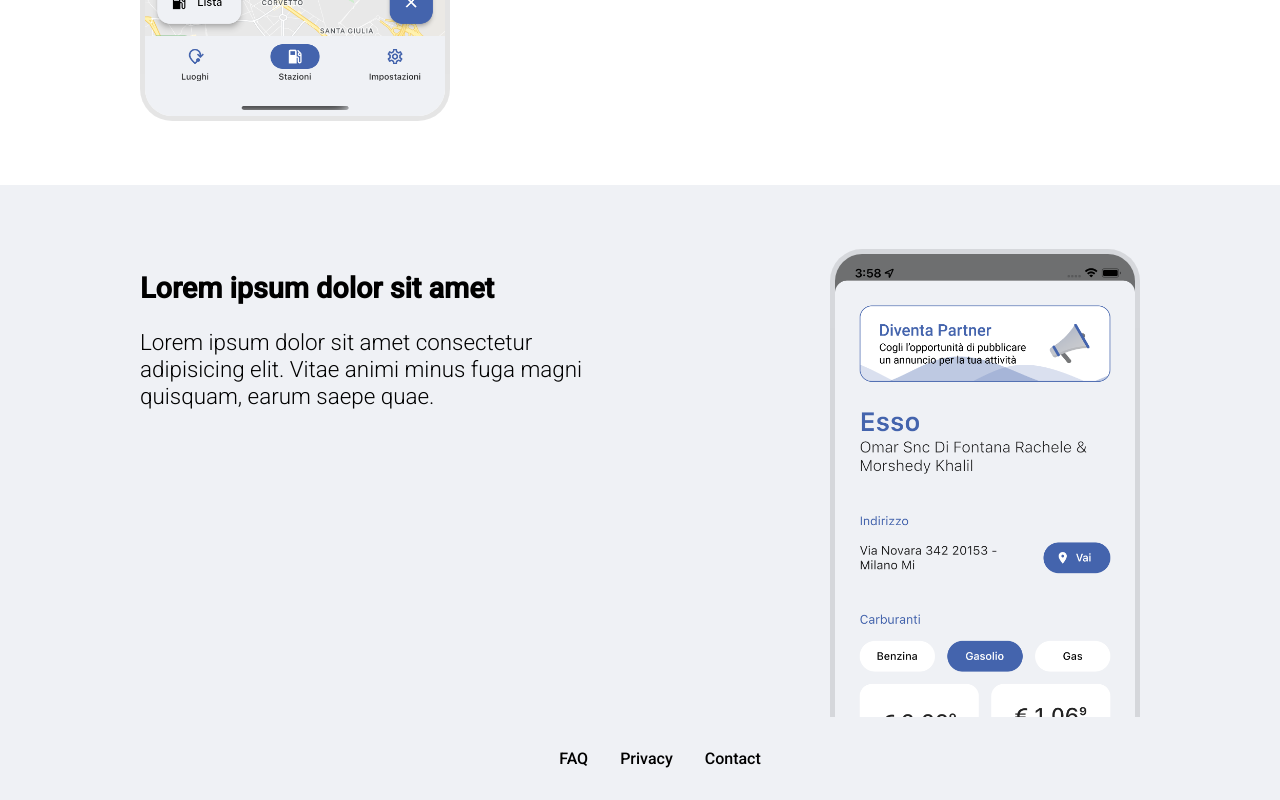
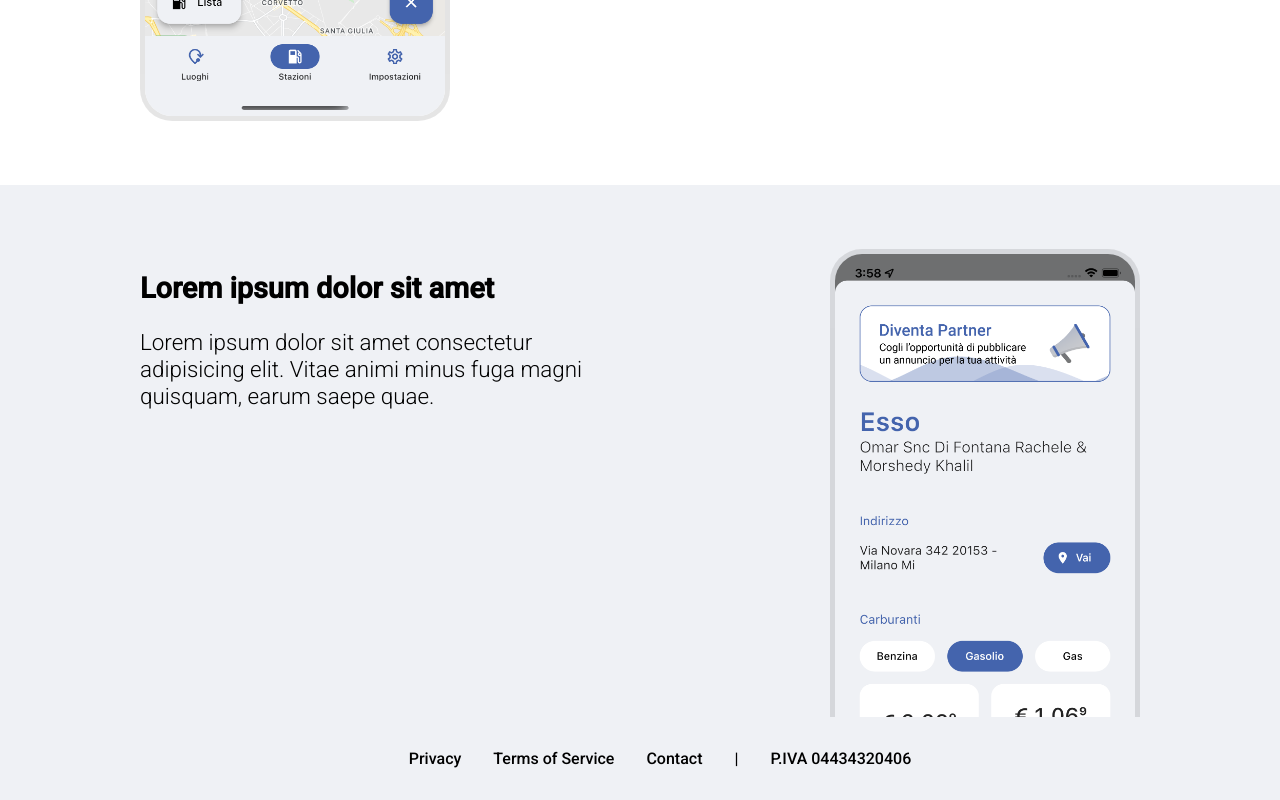
Before and after one commit to ferrohd/benziina-website, a plain HTML site: page index.html in a window 1280 px wide. Shown: the part 943-1743 px from the top of the page. Drawn offline with Linux system fonts and the light colour scheme.

Commit message:
add p.iva

```diff
--- a/css/style.css
+++ b/css/style.css
@@ -40,6 +40,9 @@ body {
     background-color: var(--background-color);
     font-family: "Roboto", sans-serif;
     overflow-x: hidden;
+}
+li {
+    color: var(--text-color);
 }
 a {
     text-decoration: none;
--- a/index.html
+++ b/index.html
@@ -70,9 +70,11 @@
 
     <footer class="footer">
         <ul class="menu">
-            <li><a href="#" title="">FAQ</a></li>
-            <li><a href="#" title="">Privacy</a></li>
-            <li><a href="#" title="">Contact</a></li>
+            <li><a href="privacy.html" title="">Privacy</a></li>
+            <li><a href="tos.html" title="">Terms of Service</a></li>
+            <li><a href="mailto:infobenziina@gmail." title="">Contact</a></li>
+            <li>|</li>
+            <li>P.IVA 04434320406</li>
         </ul>
     </footer>
 
```
